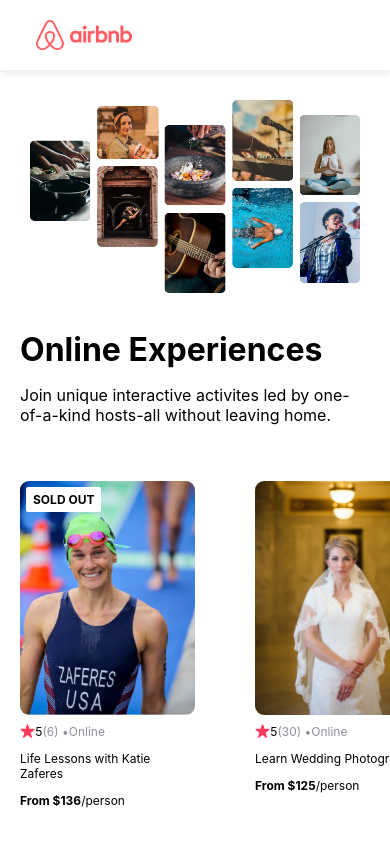
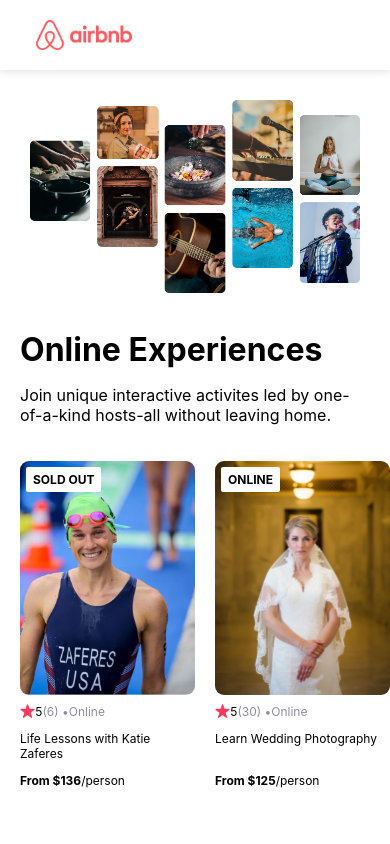
Before and after one commit to nsky80/airbnb_experiences, a React (Create React App) app: page / in a window 390 px wide. Built offline with nearby package versions, Linux system fonts and the light colour scheme.

Commit message:
passed a single object as prop

```diff
--- a/src/App.css
+++ b/src/App.css
@@ -25,18 +25,6 @@
   padding-top: 20px;
 }
 
-@media only screen and (max-width: 768px) {
-  /* for mobile and tablet: */
-  .hero--photo-grid{
-    padding: 10px;
-  }
-
-  section{
-    padding: 20px;
-  }
-}
-
-
 .hero--header{
   font-size: xx-large;
   margin-bottom: 16px;
@@ -54,6 +42,7 @@
     flex-wrap: nowrap;
     gap: 20px;
     overflow-x: auto;
+	padding:0px 40px 0px 40px;
 }
 
 .card {
@@ -104,3 +93,19 @@
 .gray {
   color: #918E9B;
 }
+
+
+@media only screen and (max-width: 768px) {
+	/* for mobile and tablet: */
+	.hero--photo-grid{
+	  padding: 10px;
+	}
+
+	.cards-list {
+	  padding:0px 20px 0px 20px;
+  }
+
+	section{
+	  padding: 20px;
+	}
+  }
--- a/src/App.js
+++ b/src/App.js
@@ -21,13 +21,7 @@
 function App() {
 	const dataArray = data.map(prod => <Card
 		key={prod.id}
-		title={prod.title}
-		description={prod.description}
-		price={prod.price}
-		coverImg={prod.coverImg}
-		stats={prod.stats}
-		location={prod.location}
-		openSpots={prod.openSpots}
+		item={prod}
 	/>)
 
 	// console.log
@@ -36,7 +30,7 @@
 			<Navbar />
 			<Hero />
 			<div className='cards-list'>
-				{dataArray}
+					{dataArray}
 			</div>
 		</div>
 	)
--- a/src/components/Card.js
+++ b/src/components/Card.js
@@ -19,11 +19,27 @@
 
 // import star from ".../images/star.png"
 
-export default function Card(props) {
+
+    /*
+    Challenge:
+    1. Display the correct text in the badge based on the logic above
+    2. Only display the badge if badgeText has a value
+    */
+
+        /*
+    Challenge: Fix our component! 😱
+    */
+export default function Card(param) {
+  let props = param.item
+  let badgeText
+  if (props.openSpots === 0) {
+      badgeText = "SOLD OUT"
+  } else if (props.location === "Online") {
+      badgeText = "ONLINE"
+  }
     return (
-      <section>
         <div className="card">
-        {props.openSpots === 0 && <div className="card--badge">SOLD OUT</div>}
+        {badgeText && <div className="card--badge">{badgeText}</div>}
           <img src={props.coverImg} alt="Avatar" className="card--image"/>
           <div className="card--stats">
             <img src="/images/star.png" alt="rating" className="card--star" />
@@ -34,7 +50,5 @@
           <p className="card--title">{props.title}</p>
           <p className="card--price"><b>From ${props.price}</b>/person</p>
         </div>
-
-      </section>
     )
 }
```
